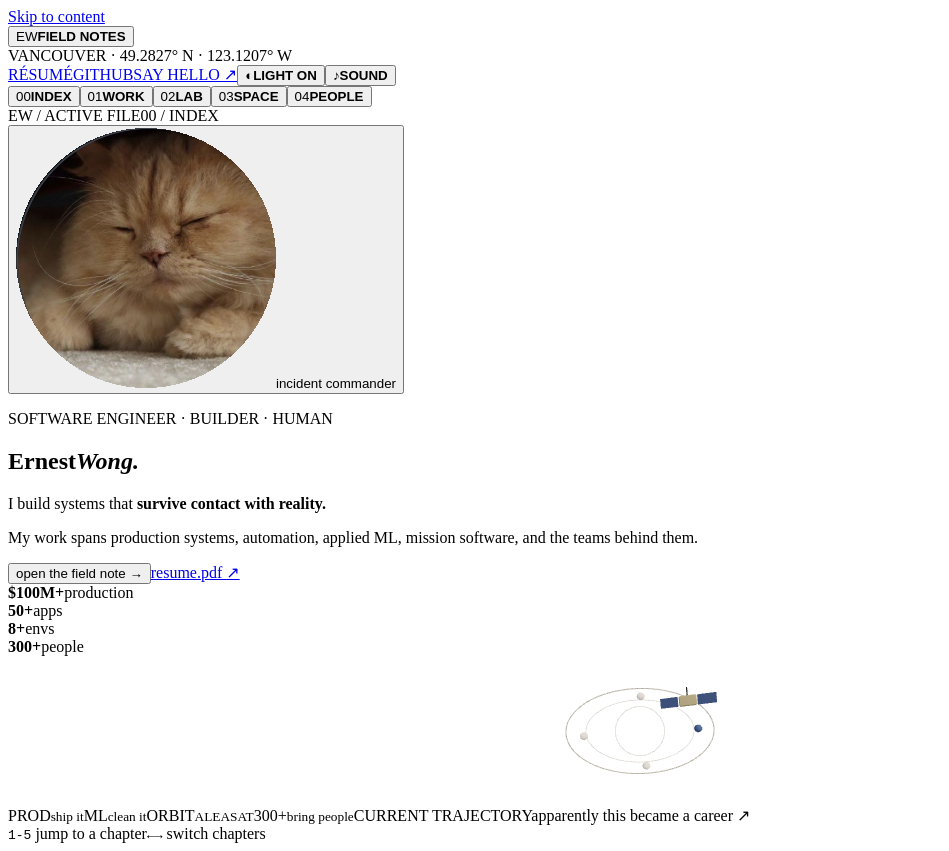
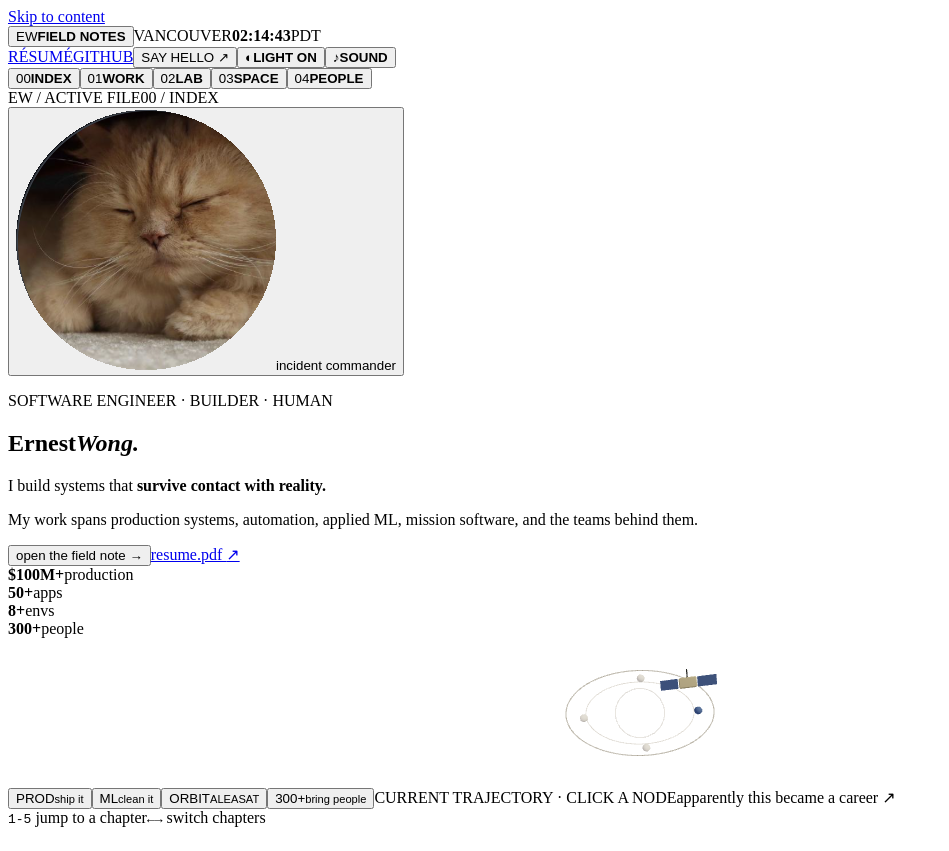
Before and after one commit to jumiknows/portfolio, a React (Vite) app: page / in a window 1280 px wide. Shown: the whole page, without its empty margins (0-949 px from the left). Built offline with nearby package versions, Linux system fonts and the light colour scheme; the HTML template or start-up script is replaced by a standard one.

Commit message:
Update: Fixed Hello Button

```diff
--- a/scripts/quality-check.mjs
+++ b/scripts/quality-check.mjs
@@ -34,6 +34,9 @@ const required = [
   ['sound control', 'SOUND ON'],
   ['desktop keyboard hint', '1-5'],
   ['mobile swipe hint', 'swipe between chapters'],
+  ['live Vancouver clock', 'America/Vancouver'],
+  ['contact sheet', 'COPY EMAIL'],
+  ['interactive trajectory', 'Open Work chapter: Production systems'],
 ]
 
 for (const [label, marker] of required) {
--- a/src/App.tsx
+++ b/src/App.tsx
@@ -97,6 +97,43 @@ function useUiAudio() {
   }, [])
 
   return { enabled, play, toggle }
+}
+
+
+function LiveClock() {
+  const [now, setNow] = useState(() => new Date())
+
+  useEffect(() => {
+    const timer = window.setInterval(() => setNow(new Date()), 1000)
+    return () => window.clearInterval(timer)
+  }, [])
+
+  const time = new Intl.DateTimeFormat('en-CA', {
+    timeZone: 'America/Vancouver',
+    hour: '2-digit',
+    minute: '2-digit',
+    second: '2-digit',
+    hour12: false,
+  }).format(now)
+
+  const zone = new Intl.DateTimeFormat('en-CA', {
+    timeZone: 'America/Vancouver',
+    timeZoneName: 'short',
+  }).formatToParts(now).find((part) => part.type === 'timeZoneName')?.value ?? 'PT'
+
+  return (
+    <time
+      className="live-clock"
+      dateTime={now.toISOString()}
+      title="Live time in Vancouver, British Columbia"
+      aria-label={`Current time in Vancouver: ${time} ${zone}`}
+    >
+      <span className="live-dot" aria-hidden="true" />
+      <span className="live-city">VANCOUVER</span>
+      <b>{time}</b>
+      <span>{zone}</span>
+    </time>
+  )
 }
 
 function ExternalArrow() {
@@ -236,15 +273,47 @@ function CleanListenDemo({ clean, setClean, onSound }: { clean: boolean; setClea
   )
 }
 
-function IndexOverlay() {
+function IndexOverlay({ goTo }: { goTo: (chapter: ChapterId) => void }) {
   return (
-    <div className="orbit-labels" aria-hidden="true">
-      <span className="orbit-chip prod">PROD<small>ship it</small></span>
-      <span className="orbit-chip ml">ML<small>clean it</small></span>
-      <span className="orbit-chip orbit">ORBIT<small>ALEASAT</small></span>
-      <span className="orbit-chip people">300+<small>bring people</small></span>
-      <span className="map-caption">CURRENT TRAJECTORY</span>
-      <span className="hand-note">apparently this became a career ↗</span>
+    <div className="orbit-labels" aria-label="Current trajectory. Select a node to open that chapter.">
+      <button
+        type="button"
+        className="orbit-chip prod"
+        onClick={() => goTo('work')}
+        aria-label="Open Work chapter: Production systems"
+        title="Production systems - open Work"
+      >
+        PROD<small>ship it</small>
+      </button>
+      <button
+        type="button"
+        className="orbit-chip ml"
+        onClick={() => goTo('lab')}
+        aria-label="Open Lab chapter: Machine learning"
+        title="Machine learning - open Lab"
+      >
+        ML<small>clean it</small>
+      </button>
+      <button
+        type="button"
+        className="orbit-chip orbit"
+        onClick={() => goTo('space')}
+        aria-label="Open Space chapter: ALEASAT and mission software"
+        title="Orbit - open Space"
+      >
+        ORBIT<small>ALEASAT</small>
+      </button>
+      <button
+        type="button"
+        className="orbit-chip people"
+        onClick={() => goTo('people')}
+        aria-label="Open People chapter: Community and mentoring"
+        title="Community - open People"
+      >
+        300+<small>bring people</small>
+      </button>
+      <span className="map-caption">CURRENT TRAJECTORY · CLICK A NODE</span>
+      <span className="hand-note" aria-hidden="true">apparently this became a career ↗</span>
     </div>
   )
 }
@@ -270,8 +339,8 @@ function PeopleOverlay() {
   )
 }
 
-function VisualOverlay({ chapter, clean, setClean, onSound }: { chapter: ChapterId; clean: boolean; setClean: (value: boolean) => void; onSound: (kind: UiSound) => void }) {
-  if (chapter === 'index') return <IndexOverlay />
+function VisualOverlay({ chapter, clean, setClean, onSound, goTo }: { chapter: ChapterId; clean: boolean; setClean: (value: boolean) => void; onSound: (kind: UiSound) => void; goTo: (chapter: ChapterId) => void }) {
+  if (chapter === 'index') return <IndexOverlay goTo={goTo} />
   if (chapter === 'work') return <ReleaseConsole onSound={onSound} />
   if (chapter === 'lab') return <CleanListenDemo clean={clean} setClean={setClean} onSound={onSound} />
   if (chapter === 'space') return <SpaceOverlay />
@@ -311,6 +380,83 @@ function DetailSheet({ chapter, onClose }: { chapter: ChapterId; onClose: () =>
   )
 }
 
+
+function ContactSheet({
+  onClose,
+  onCopyEmail,
+}: {
+  onClose: () => void
+  onCopyEmail: () => void
+}) {
+  useEffect(() => {
+    const close = (event: KeyboardEvent) => event.key === 'Escape' && onClose()
+    window.addEventListener('keydown', close)
+    return () => window.removeEventListener('keydown', close)
+  }, [onClose])
+
+  return (
+    <motion.div
+      className="sheet-backdrop"
+      initial={{ opacity: 0 }}
+      animate={{ opacity: 1 }}
+      exit={{ opacity: 0 }}
+      onMouseDown={onClose}
+    >
+      <motion.article
+        className="detail-sheet contact-sheet"
+        role="dialog"
+        aria-modal="true"
+        aria-labelledby="contact-title"
+        initial={{ y: 34, opacity: 0, rotate: 0.35 }}
+        animate={{ y: 0, opacity: 1, rotate: 0 }}
+        exit={{ y: 24, opacity: 0 }}
+        transition={{ type: 'spring', stiffness: 300, damping: 30 }}
+        onMouseDown={(event) => event.stopPropagation()}
+      >
+        <button className="sheet-close" onClick={onClose} aria-label="Close contact sheet">×</button>
+        <p className="eyebrow">OPEN CHANNEL · VANCOUVER</p>
+        <h2 id="contact-title">Say hello.</h2>
+        <p>
+          The easiest way to reach me is email. If your browser has no mail app configured,
+          copy the address instead.
+        </p>
+
+        <div className="contact-address" aria-label="Email address">
+          <span>ERNEST_WONG@SFU.CA</span>
+          <button type="button" onClick={onCopyEmail}>COPY EMAIL</button>
+        </div>
+
+        <div className="contact-actions">
+          <a className="primary-action" href="mailto:ernest_wong@sfu.ca?subject=Hello%20Ernest">
+            OPEN EMAIL <ExternalArrow />
+          </a>
+          <a
+            className="secondary-action"
+            href="https://www.linkedin.com/in/jumiknows/"
+            target="_blank"
+            rel="noreferrer"
+          >
+            LINKEDIN <ExternalArrow />
+          </a>
+          <a
+            className="secondary-action"
+            href="https://github.com/jumiknows"
+            target="_blank"
+            rel="noreferrer"
+          >
+            GITHUB <ExternalArrow />
+          </a>
+        </div>
+
+        <div className="sheet-footer">
+          <span>Usually replies with too many ideas.</span>
+          <span>close with ESC</span>
+        </div>
+      </motion.article>
+    </motion.div>
+  )
+}
+
 function MobileDock({ active, goTo }: { active: ChapterId; goTo: (chapter: ChapterId) => void }) {
   return (
     <nav className="mobile-dock" aria-label="Portfolio chapters">
@@ -328,6 +474,7 @@ function App() {
   const initialHash = (typeof window !== 'undefined' ? window.location.hash.slice(1) : '') as ChapterId
   const [active, setActive] = useState<ChapterId>(orderedIds.includes(initialHash) ? initialHash : 'index')
   const [detailOpen, setDetailOpen] = useState(false)
+  const [contactOpen, setContactOpen] = useState(false)
   const [clean, setClean] = useState(false)
   const [catPokes, setCatPokes] = useState(0)
   const [toast, setToast] = useState('')
@@ -347,6 +494,7 @@ function App() {
     uiAudio.play('navigate')
     setActive(chapter)
     setDetailOpen(false)
+    setContactOpen(false)
     history.replaceState(null, '', chapter === 'index' ? window.location.pathname : `#${chapter}`)
     if (navigator.vibrate) navigator.vibrate(8)
   }
@@ -368,6 +516,37 @@ function App() {
     setDetailOpen(false)
   }
 
+  const openContact = () => {
+    uiAudio.play('open')
+    setContactOpen(true)
+  }
+
+  const closeContact = () => {
+    uiAudio.play('close')
+    setContactOpen(false)
+  }
+
+  const copyEmail = async () => {
+    uiAudio.play('action')
+    const email = 'ernest_wong@sfu.ca'
+
+    try {
+      await navigator.clipboard.writeText(email)
+    } catch {
+      const textarea = document.createElement('textarea')
+      textarea.value = email
+      textarea.style.position = 'fixed'
+      textarea.style.opacity = '0'
+      document.body.appendChild(textarea)
+      textarea.select()
+      document.execCommand('copy')
+      textarea.remove()
+    }
+
+    setToast('email copied to clipboard')
+    window.setTimeout(() => setToast(''), 1800)
+  }
+
   const move = (direction: -1 | 1) => {
     const next = Math.max(0, Math.min(orderedIds.length - 1, activeIndex + direction))
     if (next !== activeIndex) goTo(orderedIds[next])
@@ -375,7 +554,7 @@ function App() {
 
   useEffect(() => {
     const keyHandler = (event: KeyboardEvent) => {
-      if (detailOpen) return
+      if (detailOpen || contactOpen) return
       if (event.key === 'ArrowLeft') move(-1)
       if (event.key === 'ArrowRight') move(1)
       if (/^[1-5]$/.test(event.key)) goTo(orderedIds[Number(event.key) - 1])
@@ -413,11 +592,11 @@ function App() {
 
       <header className="app-bar">
         <button className="brand" onClick={() => goTo('index')} aria-label="Go to index"><span>EW</span><b>FIELD NOTES</b></button>
-        <div className="coords">VANCOUVER · 49.2827° N · 123.1207° W</div>
+        <LiveClock />
         <div className="top-links">
           <a href="./resume.pdf" target="_blank" rel="noreferrer">RÉSUMÉ</a>
           <a href="https://github.com/jumiknows" target="_blank" rel="noreferrer">GITHUB</a>
-          <a href="mailto:ernest_wong@sfu.ca">SAY HELLO ↗</a>
+          <button className="top-link-button" type="button" onClick={openContact}>SAY HELLO ↗</button>
           <span className="utility-divider" aria-hidden="true" />
           <button className="top-control" type="button" aria-pressed={lightsOn} onClick={toggleLamp} title={lightsOn ? 'Turn the desk lamp off' : 'Turn the desk lamp on'}>
             <span aria-hidden="true">◐</span><b>{lightsOn ? 'LIGHT ON' : 'LIGHT OFF'}</b>
@@ -483,7 +662,7 @@ function App() {
                     exit={{ opacity: 0, scale: 0.98 }}
                     transition={{ duration: prefersReducedMotion ? 0.01 : 0.34 }}
                   >
-                    <VisualOverlay chapter={active} clean={clean} setClean={setClean} onSound={uiAudio.play} />
+                    <VisualOverlay chapter={active} clean={clean} setClean={setClean} onSound={uiAudio.play} goTo={goTo} />
                   </motion.div>
                 </AnimatePresence>
               </div>
@@ -511,6 +690,7 @@ function App() {
       {isMobile && <MobileDock active={active} goTo={goTo} />}
 
       <AnimatePresence>{detailOpen && <DetailSheet chapter={active} onClose={closeDetail} />}</AnimatePresence>
+      <AnimatePresence>{contactOpen && <ContactSheet onClose={closeContact} onCopyEmail={copyEmail} />}</AnimatePresence>
       <AnimatePresence>{toast && <motion.div className="toast" initial={{ opacity: 0, y: 8 }} animate={{ opacity: 1, y: 0 }} exit={{ opacity: 0 }}>{toast}</motion.div>}</AnimatePresence>
       <AnimatePresence>{isMobile && showSwipeHint && <motion.div className="swipe-hint" initial={{ opacity: 0 }} animate={{ opacity: 1 }} exit={{ opacity: 0 }}><span>←</span> swipe between chapters <span>→</span></motion.div>}</AnimatePresence>
     </div>
--- a/src/styles.css
+++ b/src/styles.css
@@ -1174,3 +1174,145 @@ button:focus-visible, a:focus-visible {
   .mobile-dock button { font-size: 10px; }
   .dock-number { font-size: 7px; }
 }
+
+
+/* Live local time */
+.live-clock {
+  justify-self: center;
+  min-height: 44px;
+  display: inline-flex;
+  align-items: center;
+  gap: 8px;
+  color: #777166;
+  font: 700 9px/1 var(--mono);
+  letter-spacing: .12em;
+  white-space: nowrap;
+  font-variant-numeric: tabular-nums;
+}
+.live-clock b {
+  color: var(--ink);
+  font-weight: 900;
+  letter-spacing: .08em;
+}
+.live-dot {
+  width: 7px;
+  height: 7px;
+  border-radius: 50%;
+  background: #67a173;
+  box-shadow: 0 0 0 4px rgba(103,161,115,.11);
+  animation: livePulse 2.2s ease-in-out infinite;
+}
+@keyframes livePulse {
+  0%, 100% { opacity: .55; }
+  50% { opacity: 1; }
+}
+
+/* In-site contact action */
+.top-link-button {
+  min-height: 44px;
+  padding: 0;
+  display: inline-flex;
+  align-items: center;
+  border: 0;
+  background: transparent;
+  color: inherit;
+  cursor: pointer;
+  font: 800 9px/1 var(--mono);
+  letter-spacing: .14em;
+}
+.top-link-button:hover {
+  text-decoration: underline;
+  text-underline-offset: 5px;
+}
+
+/* Current trajectory is real navigation. */
+.orbit-labels { pointer-events: none; }
+.orbit-chip {
+  pointer-events: auto;
+  cursor: pointer;
+  font-family: var(--mono);
+  color: var(--ink);
+  transition:
+    transform .2s cubic-bezier(.22, 1, .36, 1),
+    box-shadow .2s ease,
+    background .2s ease,
+    border-color .2s ease;
+}
+.orbit-chip:hover {
+  transform: translateY(-4px) scale(1.045);
+  background: #fffaf0;
+  border-color: color-mix(in srgb, var(--chapter-accent), #514b42 35%);
+  box-shadow: 0 12px 28px rgba(48,40,30,.16);
+}
+.orbit-chip:active { transform: translateY(-1px) scale(.99); }
+.orbit-chip:focus-visible {
+  outline: 3px solid color-mix(in srgb, var(--chapter-accent), white 25%);
+  outline-offset: 4px;
+}
+.map-caption { pointer-events: none; }
+
+/* Contact sheet */
+.contact-sheet { width: min(660px, 100%); }
+.contact-address {
+  position: relative;
+  margin: 28px 0 0;
+  padding: 16px 18px;
+  display: flex;
+  align-items: center;
+  justify-content: space-between;
+  gap: 16px;
+  border: 1px solid var(--hairline);
+  background: rgba(255,255,255,.34);
+}
+.contact-address span {
+  overflow-wrap: anywhere;
+  font: 800 clamp(12px, 2.7vw, 15px)/1.2 var(--mono);
+  letter-spacing: .04em;
+}
+.contact-address button {
+  min-width: 112px;
+  min-height: 44px;
+  border: 1px solid rgba(42,42,37,.65);
+  background: transparent;
+  cursor: pointer;
+  font: 800 8px/1 var(--mono);
+  letter-spacing: .09em;
+}
+.contact-address button:hover { background: rgba(42,42,37,.06); }
+.contact-actions {
+  position: relative;
+  margin-top: 18px;
+  display: flex;
+  flex-wrap: wrap;
+  gap: 10px;
+}
+.people-contact-link {
+  min-height: 44px;
+  margin-top: 10px;
+  display: inline-flex;
+  align-items: center;
+  color: var(--ink);
+  font: 800 9px/1 var(--mono);
+  text-decoration: underline;
+  text-underline-offset: 5px;
+}
+
+@media (prefers-reduced-motion: reduce) {
+  .live-dot { animation: none; }
+}
+
+@media (max-width: 900px) {
+  .live-clock {
+    justify-self: end;
+    gap: 6px;
+    font-size: 8px;
+    letter-spacing: .07em;
+  }
+  .live-city { display: none; }
+  .contact-address {
+    align-items: stretch;
+    flex-direction: column;
+  }
+  .contact-address button { width: 100%; }
+  .contact-actions > * { width: 100%; }
+}
```
